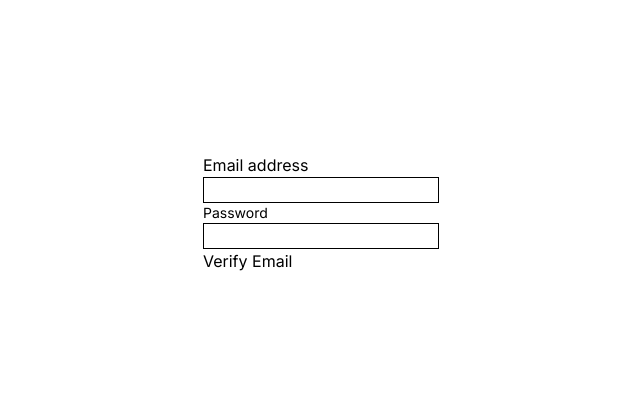
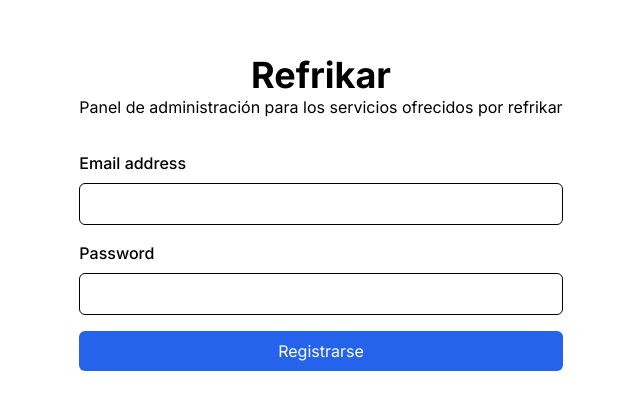
Before and after one commit to MiguelHG2351/refrikar-web, a Next.js app: page /sign-up in a window 1280 px wide. Shown: the part 187-596 px from the top of the page, without its empty margins (319-959 px from the left). Built offline with nearby package versions, Linux system fonts and the light colour scheme; no server answers.

Commit message:
added custom login options and styles to sign-up page

```diff
--- a/src/app/sign-in/page.tsx
+++ b/src/app/sign-in/page.tsx
@@ -47,6 +47,7 @@ export default function SignInForm() {
   return (
     <div>
       <form onSubmit={(e) => handleSubmit(e)}>
+        <h1 className="text-center">Refrikar Inc.</h1>
         <div>
           <label htmlFor="email">Email</label>
           <input className="text-black" onChange={(e) => setEmail(e.target.value)} id="email" name="email" type="email" value={email} />
--- a/src/app/sign-up/page.tsx
+++ b/src/app/sign-up/page.tsx
@@ -4,6 +4,7 @@ import * as React from 'react';
 import { useSignUp } from '@clerk/nextjs';
 import { useRouter } from 'next/navigation';
 import { ClerkAPIErrorJSON } from '@clerk/types';
+import InputAuth from '@/presentation/components/InputAuth';
 
 export default function Page() {
   const { isLoaded, signUp, setActive } = useSignUp();
@@ -13,39 +14,32 @@ export default function Page() {
   const [code, setCode] = React.useState("");
   const router = useRouter();
 
-  // This function will handle the user submitting their email and password
   const handleSubmit = async (e: React.FormEvent) => {
     e.preventDefault();
     if (!isLoaded) return;
 
-    // Start the sign-up process using the email and password provided
     try {
       await signUp.create({
         emailAddress, password
       });
 
-      // Send the user an email with the verification code
       await signUp.prepareEmailAddressVerification({
         strategy: 'email_code'
       });
 
-      // Set 'verifying' true to display second form and capture the OTP code
       setVerifying(true);
     }
     catch (err: any) {
-      // This can return an array of errors.
       // See https://clerk.com/docs/custom-flows/error-handling to learn about error handling
       console.error('Error:', JSON.stringify(err, null, 2));
     }
   }
 
-  // This function will handle the user submitting a code for verification
   const handleVerify = async (e: React.FormEvent) => {
     e.preventDefault();
     if (!isLoaded) return;
 
     try {
-      // Submit the code that the user provides to attempt verification
       const completeSignUp = await signUp.attemptEmailAddressVerification({
         code
       });
@@ -56,11 +50,8 @@ export default function Page() {
         console.log(JSON.stringify(completeSignUp, null, 2));
       }
 
-      // Check the status to see if it is complete
-      // If complete, the user has been created -- set the session active
       if (completeSignUp.status === "complete") {
         await setActive({ session: completeSignUp.createdSessionId });
-        // Redirect the user to a post sign-up route
         router.push("/");
       }
     }
@@ -71,31 +62,31 @@ export default function Page() {
     }
   }
 
-  // Once the sign-up form was submitted, verifying was set to true and as a result, this verification form is presented to the user to input their verification code.
   if (verifying) {
     return (
-      <form onSubmit={handleVerify}>
-        <label id="code">Code</label>
-        <input className='text-black border border-black' value={code} id="code" name="code" onChange={(e) => setCode(e.target.value)} />
-        <button className='text-black' type="submit">Complete Sign Up</button>
-      </form>
+      <section className='flex justify-center items-center min-h-screen'>
+        <form onSubmit={handleVerify} className='px-4'>
+          <h1 className='text-center text-4xl font-bold'>Refrikar</h1>
+          <p className='text-center mb-8'>Panel de administración para los servicios ofrecidos por refrikar</p>
+          <InputAuth fieldName='code' fieldValue={code} label='Code' setFieldValue={setCode} />
+          <button className='bg-blue-600 text-white w-full py-2 rounded-md mt-2' type="submit">Completar registro</button>
+        </form>
+      </section>
     )
   }
 
   // Display the initial sign-up form to capture the email and password
   return (
     <section className='flex justify-center items-center min-h-screen'>
-      <form onSubmit={handleSubmit}>
-        <div className='flex flex-col'>
-          <label className='text-black' htmlFor="email">Email address</label>
-          <input className='text-black border border-black' id="email" type='email' name="email" value={emailAddress} onChange={(e) => setEmailAddress(e.target.value)} />
-        </div>
-        <div className='flex flex-col'>
-          <label className="block text-sm" htmlFor="password">Password</label>
-          <input className='text-black border border-black' id="password" type='password' name="password" value={password} onChange={(e) => setPassword(e.target.value)} />
-        </div>
-        <div className='flex'>
-          <button type="submit">Verify Email</button>
+      <form onSubmit={handleSubmit} className='px-4'>
+        <h1 className='text-center text-4xl font-bold'>Refrikar</h1>
+        <p className='text-center mb-8'>Panel de administración para los servicios ofrecidos por refrikar</p>
+        <div className="flex flex-col gap-y-4">
+          <InputAuth fieldName='email' fieldValue={emailAddress} label='Email address' setFieldValue={setEmailAddress} />
+          <InputAuth fieldName='password' fieldValue={password} label='Password' setFieldValue={setPassword} />
+          <div className='flex'>
+            <button className='bg-blue-600 text-white w-full py-2 rounded-md' type="submit">Registrarse</button>
+          </div>
         </div>
       </form>
     </section>
--- /dev/null
+++ b/src/presentation/components/InputAuth.tsx
@@ -0,0 +1,20 @@
+'use client'
+
+export default function InputAuth({
+  fieldValue,
+  setFieldValue,
+  fieldName,
+  label,
+}: {
+  fieldValue: string
+  setFieldValue: (value: string) => void
+  fieldName: string,
+  label: string,
+}) {
+  return (
+    <div className='flex flex-col gap-y-2'>
+      <label className='text-black font-medium' htmlFor={fieldName}>{label}</label>
+      <input className='text-black border-black w-full border rounded-md py-2 px-2 caret-black' id={fieldName} type={fieldName} name={fieldName} value={fieldValue} onChange={(e) => setFieldValue(e.target.value)} />
+    </div>
+  )
+}
--- a/tailwind.config.ts
+++ b/tailwind.config.ts
@@ -3,7 +3,7 @@ import type { Config } from 'tailwindcss'
 const config: Config = {
   content: [
     './src/pages/**/*.{js,ts,jsx,tsx,mdx}',
-    './src/components/**/*.{js,ts,jsx,tsx,mdx}',
+    './src/presentation/**/*.{js,ts,jsx,tsx,mdx}',
     './src/app/**/*.{js,ts,jsx,tsx,mdx}',
   ],
   theme: {
@@ -15,6 +15,7 @@ const config: Config = {
       },
     },
   },
+  darkMode: 'class',
   plugins: [],
 }
 export default config
```
